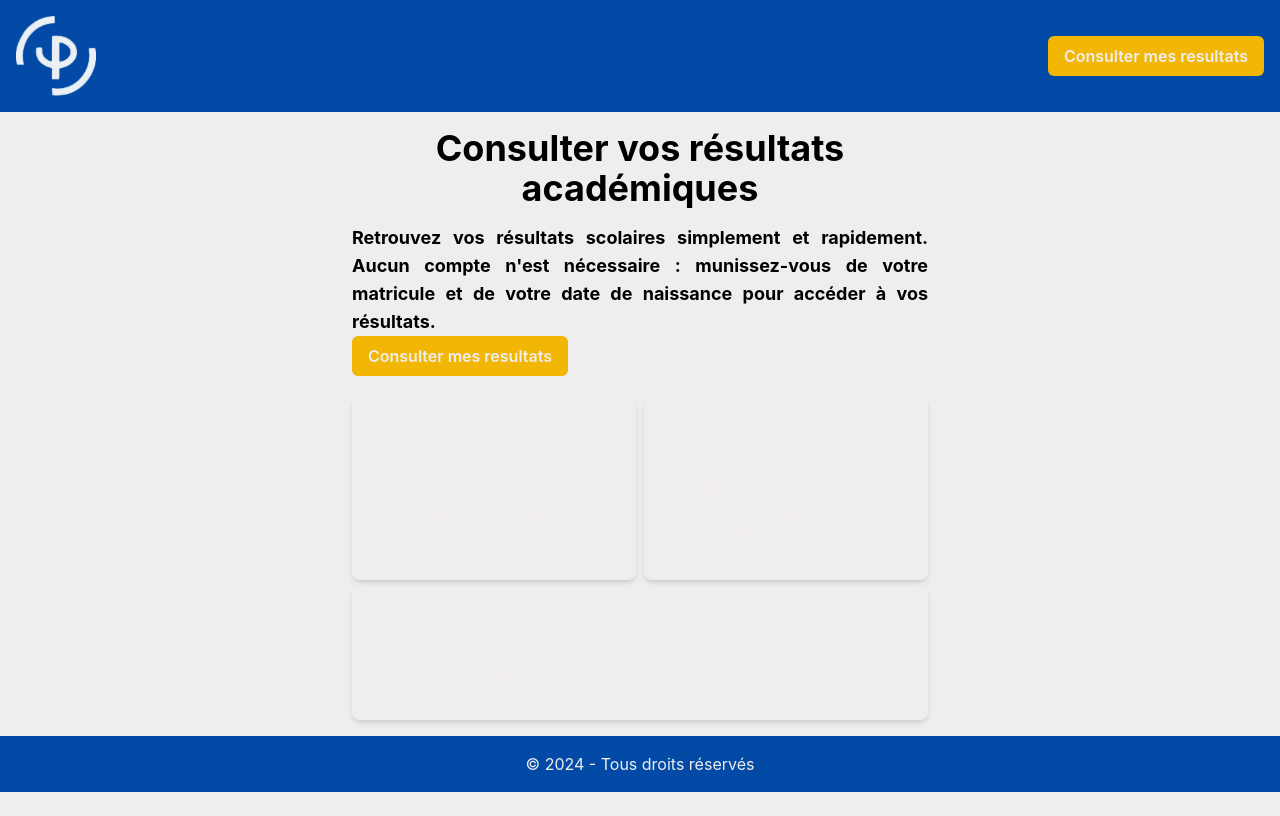
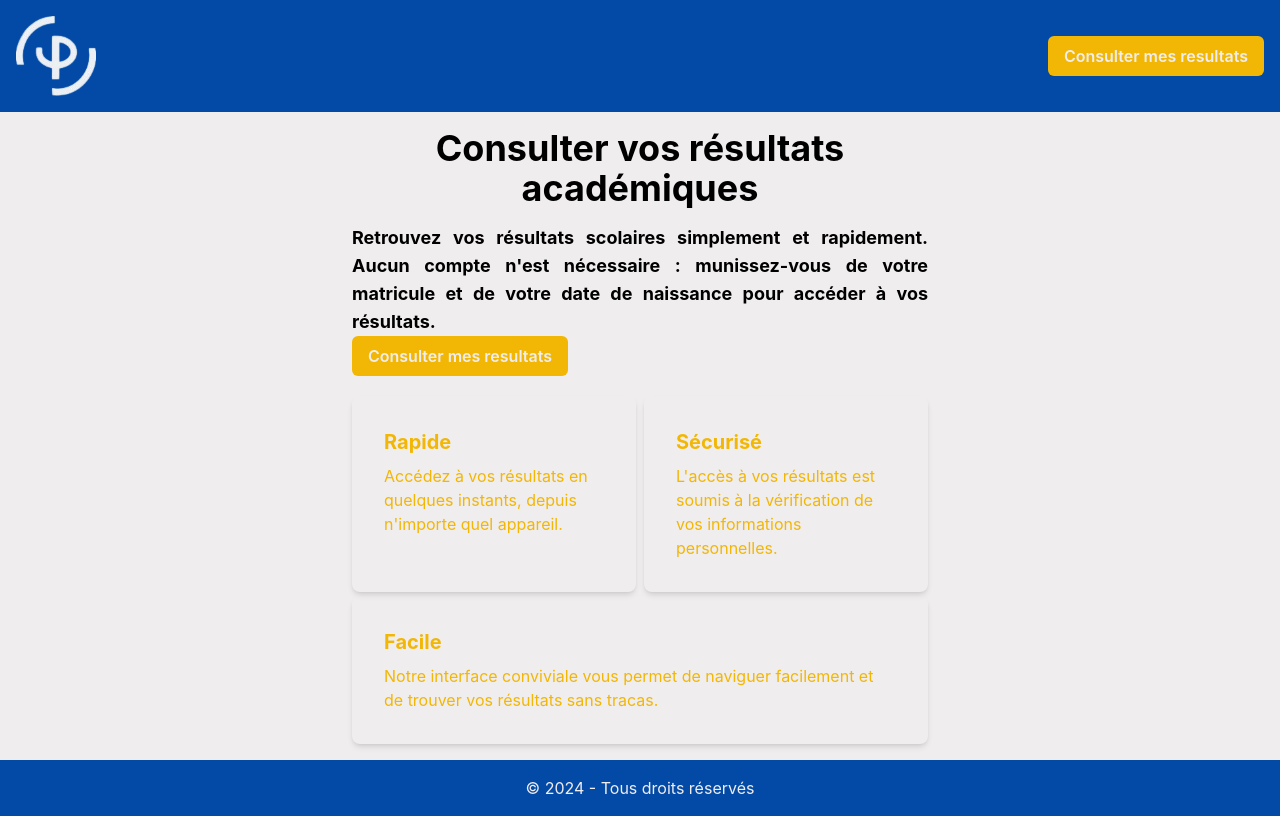
Before and after one commit to DevLocky10/pigier, a React (Vite) app: page / in a window 1280 px wide. Built offline with nearby package versions, Linux system fonts and the light colour scheme.

Commit message:
Mise en place des cartes d'info

```diff
--- a/src/components/informationCard.tsx
+++ b/src/components/informationCard.tsx
@@ -7,7 +7,7 @@ export function InformationCard({ title, description }: CardProps) {
   return (
     <div className="rounded-lg shadow-md overflow-hidden infoCard">
       <div className="p-4">
-        <h3>{title}</h3>
+        <h2>{title}</h2>
         <p>{description}</p>
       </div>
     </div>
--- a/src/index.css
+++ b/src/index.css
@@ -27,9 +27,10 @@ html {
 .btn-secondary {
   @apply  bg-secondary-light hover:bg-secondary;
 }
+
 .infoCard {
-  @apply text-neutral p-4 rounded-lg shadow-md;
-  background-color: linear-gradient(to bottom, var(--color-secondary), var(--color-secondary-light));
+  @apply text-primary p-4 rounded-lg shadow-md;
+  background-color: linear-gradient(to left, #034AA6, #0568A6);
 }
 
 .infoCard h2 {
```
